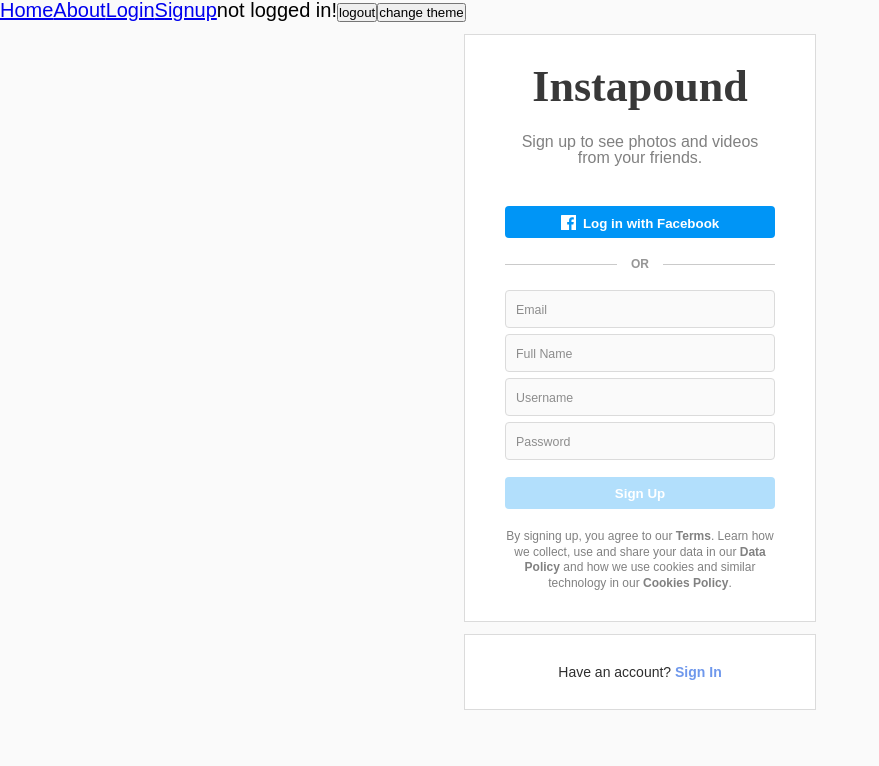
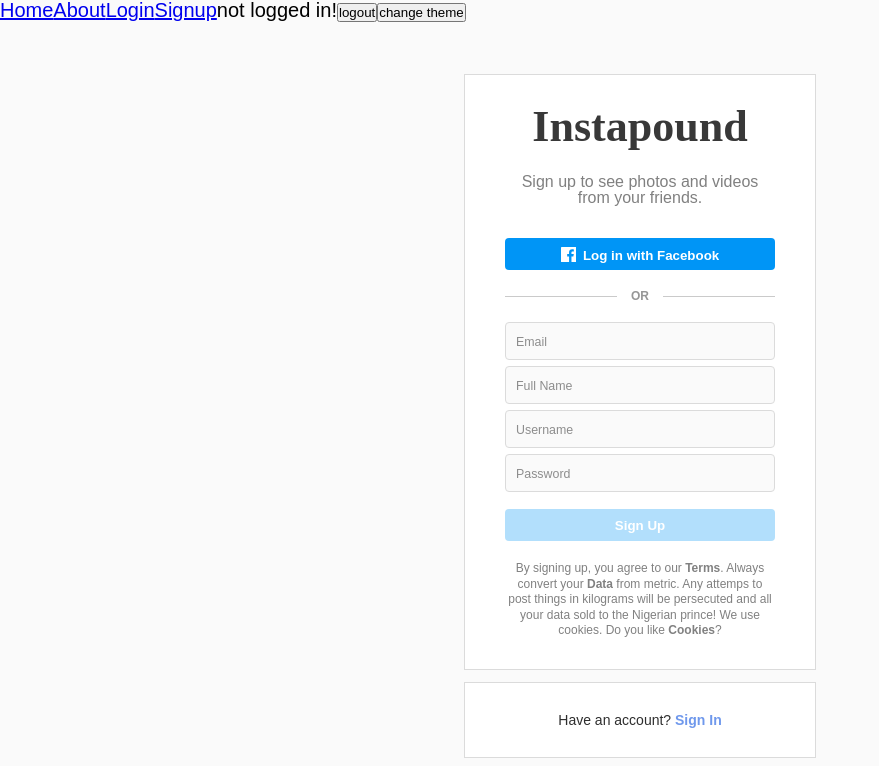
Before and after one commit to welschmoor/instaclone-front, a React (Create React App) app: page /signup in a window 1280 px wide. Shown: the top 766 px of the page, without its empty margins (0-879 px from the left). Built offline with nearby package versions, Linux system fonts and the light colour scheme.

Commit message:
saving before connecting to backend

```diff
--- a/src/App.js
+++ b/src/App.js
@@ -15,6 +15,7 @@
 import Page404 from './pages/Page404'
 
 import Navbar from './components/Navbar'
+import { HelmetProvider } from "react-helmet-async";
 
 
 
@@ -24,6 +25,7 @@
 
 
   return (
+    <HelmetProvider>
       <ThemeProvider theme={darkModeBool ? darkTheme : lightTheme}>
         <GlobalStyle />
         <BrowserRouter >
@@ -39,6 +41,7 @@
           </Routes>
         </BrowserRouter>
       </ThemeProvider>
+    </HelmetProvider>
   );
 }
 
--- a/src/STYLES/globalStyles.js
+++ b/src/STYLES/globalStyles.js
@@ -75,13 +75,14 @@
     overflow-y: scroll;
   }
 
+
   ::-webkit-scrollbar {
     -webkit-appearance: none;
     width: 12px;
   }
   ::-webkit-scrollbar-thumb {
     border-radius: 4px;
-    background-color: ${p => p.theme.C1};
+    background-color: ${p => p.theme.BORCOL1};
   }
 
 `
--- a/src/STYLES/styleForm.js
+++ b/src/STYLES/styleForm.js
@@ -10,9 +10,13 @@
   flex-direction: column;
   align-items: center;
   justify-content: center;
-
+  height: 100%;
 
 `
+export const MDtop = styled(MD)`
+  margin-top: 40px;
+`
+
 
 export const CW = styled.div`
   flex-direction: column;
@@ -96,7 +100,7 @@
   flex-direction: column;
   align-items: center;
   gap: 7px;
-  margin-bottom: 20px;
+  margin-bottom: 12px;
   color: #a8a8a8;
 `
 
--- a/src/pages/Login.js
+++ b/src/pages/Login.js
@@ -1,29 +1,38 @@
 import { loggedInVar } from "../apollo"
 import { Link } from "react-router-dom"
+import { Helmet } from "react-helmet-async"
+import { useForm } from "react-hook-form"
 
 // styles
 import styled from 'styled-components'
 import { useState } from "react"
-import { MD, CW, LoginForm, Input, BlueBTN, Title, Subtitle, TitleAndSubtitle, Separator, SeparatorLine, SeparatorSpan, SignupText, SignupLink } from '../STYLES/styleForm'
+import { MDtop, CW, LoginForm, Input, BlueBTN, Title, Subtitle, TitleAndSubtitle, Separator, SeparatorLine, SeparatorSpan, SignupText, SignupLink } from '../STYLES/styleForm'
 
 
 
 const Login = () => {
-  const [potato, setPotato] = useState(false)
-  console.log(potato)
-  const togglePotato = () => setPotato(p => !p)
+  const { register, handleSubmit, watch, formState } = useForm()
+  const errors = formState?.errors
+  const onSuccess = data => console.log('')
+  const onFailure = data => console.log('')
+
+  console.log(errors)
+  console.log("formState", formState.isValid)
+
   return (
-    <MD>
+    <MDtop>
+      <Helmet><title>Instapound :: login</title></Helmet>
+      <div>
         <CW>
           <TitleAndSubtitle>
-          <Title onClick={togglePotato} potato={potato}>Instapound</Title>
+            <Title >Instapound</Title>
             <Subtitle>For those who don't know the metric system</Subtitle>
           </TitleAndSubtitle>
 
-        <LoginForm>
-          <Input type="text" placeholder="Phone number, username, or email" />
-          <Input type="password" placeholder="Password" />
-          <LoginBTN type='submit' onClick={() => loggedInVar(true)} >Log In</LoginBTN>
+          <LoginForm onSubmit={handleSubmit(onSuccess, onFailure)}>
+            <Input type="text" {...register("username", { required: true, minLength: { value: 2, message: "min pw length 2" } })} placeholder="Phone number, username, or email" />
+            <Input type="password" {...register("password", { required: true, minLength: { value: 2, message: "min pw length 2" } })} placeholder="Password" />
+            <LoginBTN type="submit" disabled={formState.isValid ? false : true} >Log In</LoginBTN>
           </LoginForm>
 
           <Separator>
@@ -36,13 +45,15 @@
         <CW>
           <SignupText>Don't have an account? <SignupLink to="/signup">Sign Up</SignupLink></SignupText>
         </CW>
-    </MD>
+      </div>
+    </MDtop>
   )
 }
 
 
 const LoginBTN = styled(BlueBTN)`
   margin-top: 11px;
+  background-color: ${p => p.disabled ? "rgb(178, 223, 252)" : "#0095F6"}
 `
 
 
--- a/src/pages/Signup.js
+++ b/src/pages/Signup.js
@@ -1,10 +1,11 @@
 import { loggedInVar } from "../apollo"
 import { Link } from "react-router-dom"
+import { Helmet } from "react-helmet-async"
 
 // styles
 import styled from 'styled-components'
 import { useState } from "react"
-import { MD, CW, LoginForm, Input, BlueBTN, Title, Subtitle, Subtitle2, TitleAndSubtitle, Separator, SeparatorLine, SeparatorSpan, SignupText, SignupLink } from '../STYLES/styleForm'
+import { MDtop, CW, LoginForm, Input, BlueBTN, Title, Subtitle, Subtitle2, TitleAndSubtitle, Separator, SeparatorLine, SeparatorSpan, SignupText, SignupLink } from '../STYLES/styleForm'
 import { GrFacebook } from "react-icons/gr"
 
 
@@ -13,13 +14,14 @@
   console.log(potato)
   const togglePotato = () => setPotato(p => !p)
   return (
-    <MD>
+    <MDtop>
+      <Helmet><title>Instapound :: signup</title></Helmet>
       <CW>
         <TitleAndSubtitle>
           <Title onClick={togglePotato} potato={potato}>Instapound</Title>
           <Subtitle2>Sign up to see photos and videos from your friends.</Subtitle2>
         </TitleAndSubtitle>
-        <FacebookBTN type='submit' onClick={() => loggedInVar(true)} ><FacebookIcon/>Log in with Facebook</FacebookBTN>
+        <FacebookBTN type='submit' onClick={() => loggedInVar(true)} ><FacebookIcon />Log in with Facebook</FacebookBTN>
 
         <Separator>
           <SeparatorLine />
@@ -35,12 +37,16 @@
         </LoginForm>
 
 
-        <Terms>By signing up, you agree to our <Bold>Terms</Bold>. Learn how we collect, use and share your data in our <Bold>Data Policy</Bold> and how we use cookies and similar technology in our <Bold>Cookies Policy</Bold>.</Terms>
+        <Terms>By signing up, you agree to our <Bold>Terms</Bold>.
+        Always convert your <Bold>Data </Bold> from metric.
+         Any attemps to post things in kilograms will be persecuted and all your data sold
+         to the Nigerian prince!
+         We use cookies. Do you like <Bold>Cookies</Bold>?</Terms>
       </CW>
       <CW>
         <SignupText>Have an account? <SignupLink to="/login">Sign In</SignupLink></SignupText>
       </CW>
-    </MD>
+    </MDtop>
   )
 }
 
```
Lines whose indentation alone changed are shown as unchanged.
